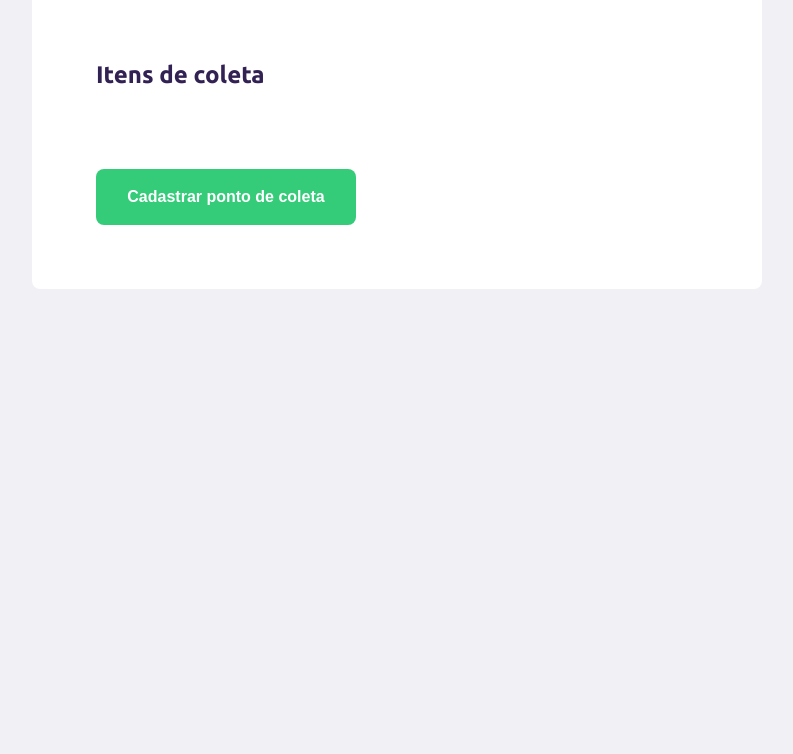
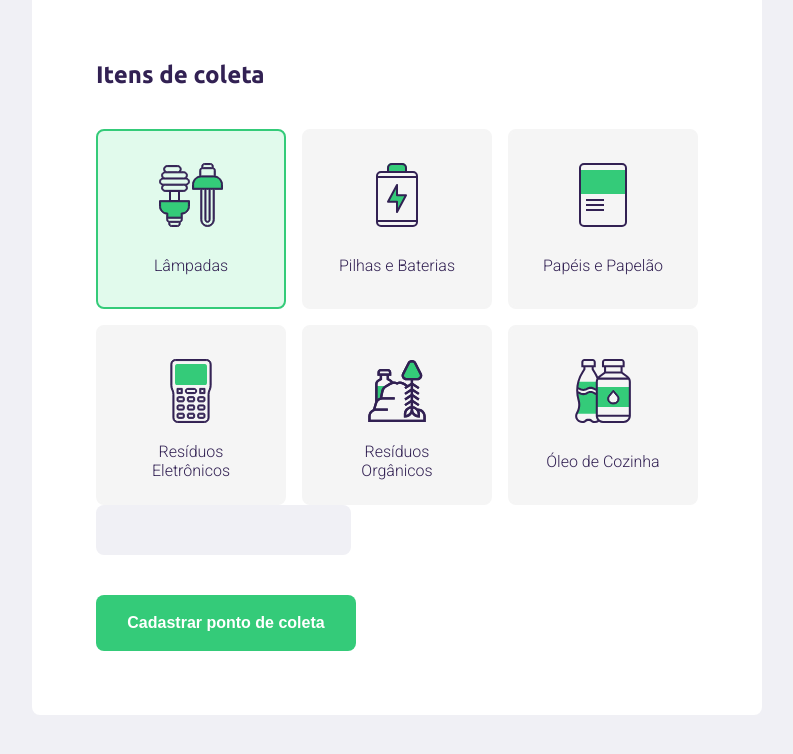
Before and after one commit to GurenLagann/Ecoleta_nlw, a plain HTML site: page create-point.html in a window 1280 px wide. Shown: the part 706-1460 px from the top of the page, without its empty margins (243-1036 px from the left). Before the commit the page ends 1075 px from the top, so only its background shows below. Drawn offline with Linux system fonts and the light colour scheme; no server answers.

Commit message:
Formulario atualizado na parte

```diff
--- a/create-point.html
+++ b/create-point.html
@@ -35,24 +35,24 @@
 
           <div class="field">
             <label for="name">Nome da entidade</label>
-            <input type="text" name="name">
+            <input type="text" name="name" required>
           </div>
 
           <div class="field-group">
             <div class="field">
               <label for="address">Endereço</label>
-              <input type="text" name="address">
+              <input type="text" name="address" required>
             </div>
             <div class="field">
               <label for="address2">Numero/Complemento</label>
-              <input type="text" name="address2">
+              <input type="text" name="address2" required>
             </div>
           </div>
 
           <div class="field-group">
             <div class="field">
               <label for="state">Estado</label>
-              <select name="uf">
+              <select name="uf" required>
                 <option value="">Selecione o Estado</option>
               </select>
 
@@ -60,7 +60,7 @@
             </div>
             <div class="field">
               <label for="city">Cidade</label>
-              <select name="city" disabled>
+              <select name="city" disabled required>
                 <option value="">Selecione a Cidade</option>
               </select>
             </div>
@@ -73,6 +73,33 @@
             <h2>Itens de coleta</h2>
           </legend>
 
+          <div class="items-grid">
+            <li data-id="1" class="selected">
+              <img src="/assets/lampadas.svg" alt="Lâmpadas">
+              <span>Lâmpadas</span>
+            </li>
+            <li data-id="2">
+              <img src="/assets/baterias.svg" alt="Pilhas e Baterias">
+              <span>Pilhas e Baterias</span>
+            </li>
+            <li data-id="3">
+              <img src="/assets/papeis-papelao.svg" alt="Papéis e Papelão">
+              <span>Papéis e Papelão</span>
+            </li>
+            <li data-id="4">
+              <img src="/assets/eletronicos.svg" alt="Resíduos Eletrônicos">
+              <span>Resíduos Eletrônicos</span>
+            </li>
+            <li data-id="5">
+              <img src="/assets/organicos.svg" alt="Resíduos Orgânicos">
+              <span>Resíduos Orgânicos</span>
+            </li>
+            <li data-id="6">
+              <img src="/assets/oleo.svg" alt="Óleo de Cozinha">
+              <span>Óleo de Cozinha</span>
+            </li>
+          </div>
+          <input type="hiddem" name="items">
         </fieldset>
         <button type="submit">Cadastrar ponto de coleta</button>
       </form>
--- a/scripts/createa-point.js
+++ b/scripts/createa-point.js
@@ -24,12 +24,14 @@ function getCities(event) {
 
   const url = `https://servicodados.ibge.gov.br/api/v1/localidades/estados/${ufValue}/municipios`
 
+  citySelect.innerHTML = "<option value>Selecione a Cidade</option"
+  citySelect.disabled = true
+
   fetch(url)
   .then( res => res.json() )
   .then( cities => {
-
     for (const city of cities) {
-      citySelect.innerHTML +=  `<option value="${city.id}">${city.nome}</option>`
+      citySelect.innerHTML +=  `<option value="${city.nome}">${city.nome}</option>`
     }
 
     citySelect.disabled = false
@@ -39,3 +41,29 @@ function getCities(event) {
 document
   .querySelector("select[name=uf]")
   .addEventListener("change", getCities)
+
+// Items de Coleta
+//pegar todos os Li's
+
+const itemsToCollet = document.querySelectorAll(".items-grid li")
+
+for ( const item of itemsToCollet ) {
+  item.addEventListener("click", handleSelectedItem)
+}
+
+let selectedItems = []
+
+function handleSelectedItem(event){
+  //add or remove one class with javaScript
+  const itemLi = event.target
+  const itemId = event.target.dataset.id
+
+  itemLi.classList.toggle("selected")
+
+  //verificando se existem itens selecionados
+  const alreadySelecetd = selectedItems.findIndex(item => {
+    const intemFound = item ==itemId
+    return intemFound
+  })
+
+}
--- a/styles/create-point.css
+++ b/styles/create-point.css
@@ -114,3 +114,42 @@ form button {
 form button:hover {
   background-color: #2fb86e;
 }
+
+.items-grid {
+  display: grid;
+  grid-template-columns: 1fr 1fr 1fr;
+  gap: 16px;
+}
+
+.items-grid li {
+  height: 180px;
+  padding: 32px 24px 16px;
+  border: 2px solid #f5f5f5;
+  border-radius: 8px;
+  display: flex;
+  text-align: center;
+  align-items: center;
+  justify-content: space-between;
+  flex-direction: column;
+  list-style: none;
+  cursor: pointer;
+  background-color: #f5f5f5;
+}
+
+.items-grid li span {
+  flex: 1;
+  margin-top: 12px;
+  display: flex;
+  align-items: center;
+  color: var(--title-color);
+}
+
+.items-grid li.selected {
+  background: #e1faec;
+  border: 2px solid #34cb79;
+}
+
+.items-grid li img,
+.items-grid li span {
+  pointer-events: none;
+}
```
